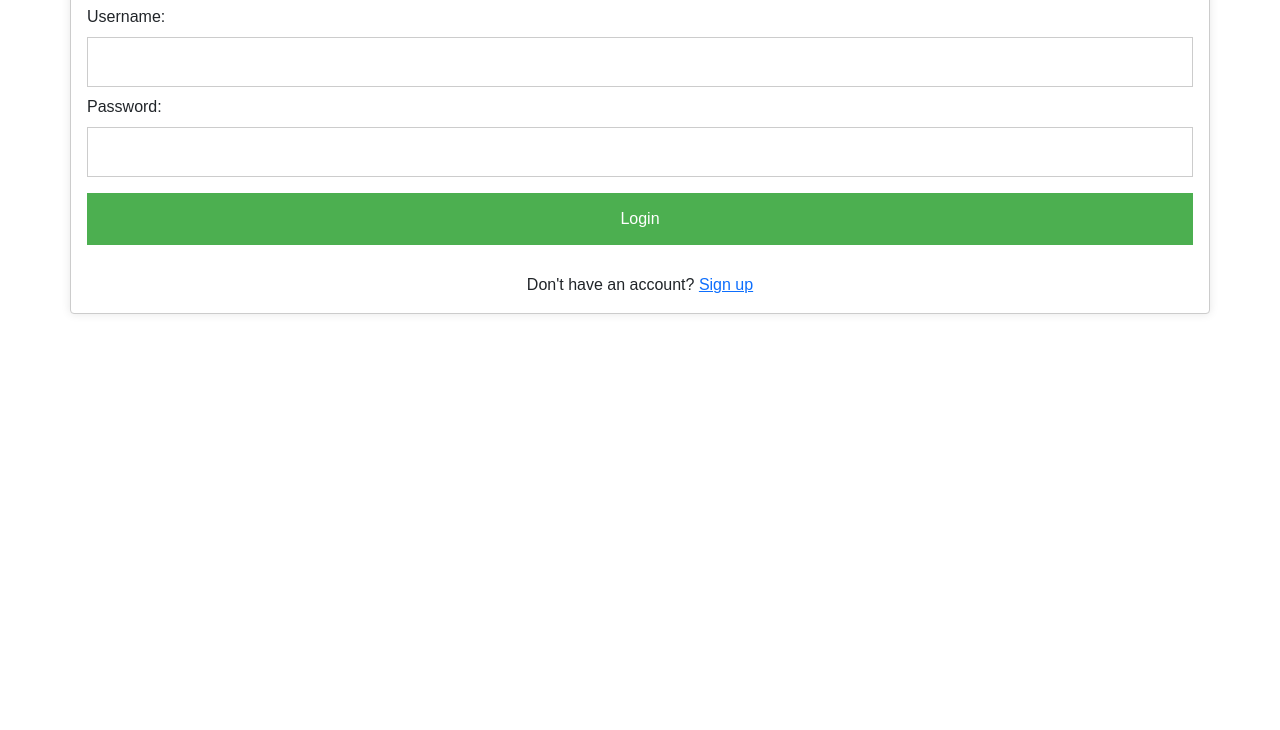
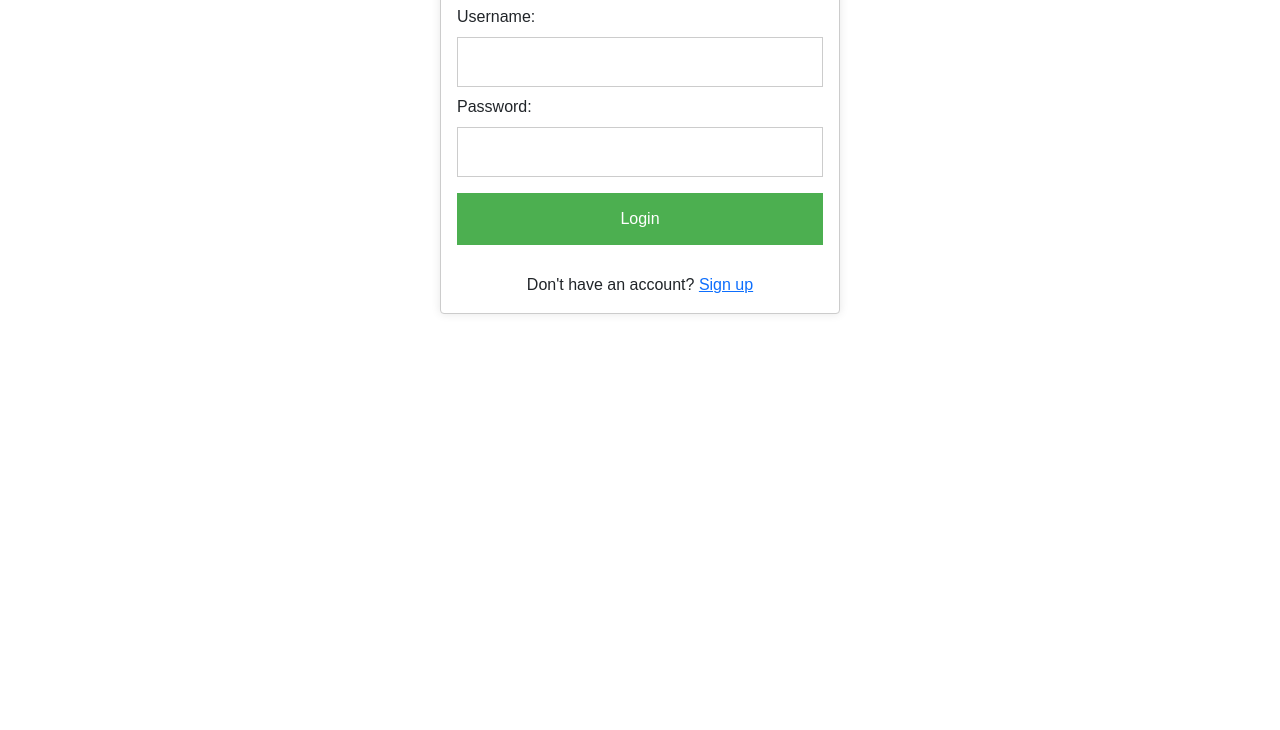
Before and after one commit to kanishk-uwa/agile_project, a plain HTML site: page index.html in a window 1280 px wide. Shown: the part 70-800 px from the top of the page. Drawn offline with nearby package versions, Linux system fonts and the light colour scheme.

Commit message:
Formatted stylesheet

```diff
--- a/styles/styles.css
+++ b/styles/styles.css
@@ -3,12 +3,12 @@ body {
 }
 
 .container {
-    width: 100%;
+  width: 400px;
   padding: 16px;
   background-color: white;
   border: 1px solid #ccc;
   border-radius: 4px;
-    box-shadow: 0 0 10px rgba(0,0,0,0.1);
+  box-shadow: 0 0 10px rgba(0, 0, 0, 0.1);
 }
 
 .container h2 {
@@ -16,7 +16,8 @@ body {
   margin-bottom: 20px;
 }
 
-  .container input[type="text"], .container input[type="password"] {
+.container input[type="text"],
+.container input[type="password"] {
   width: 100%;
   padding: 12px;
   margin: 8px 0;
```
Lines whose indentation alone changed are shown as unchanged.
